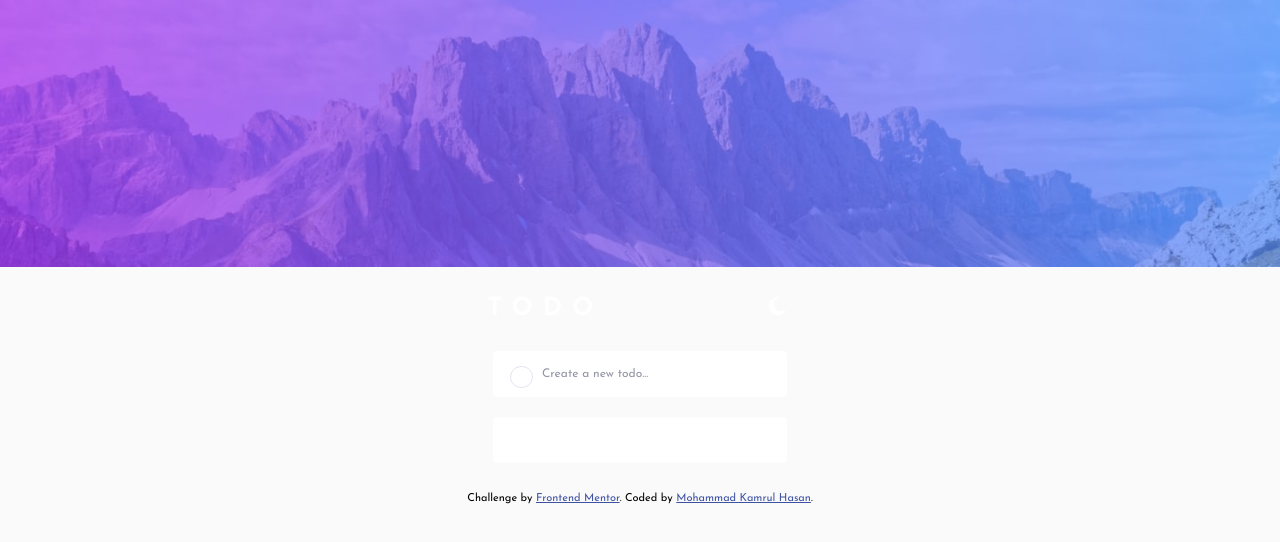
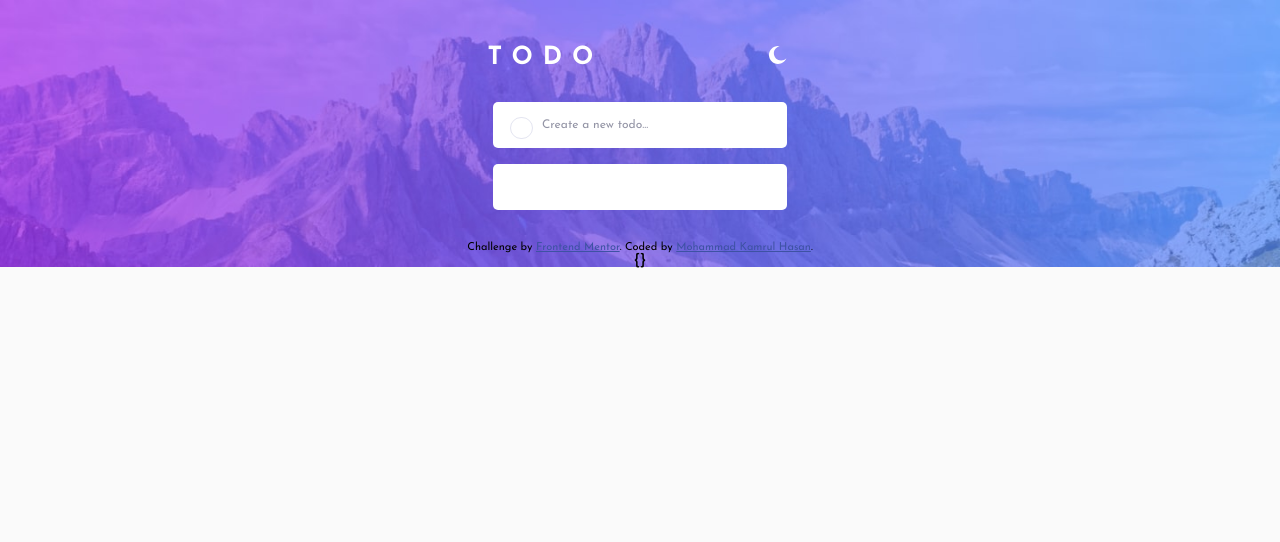
Before and after one commit to Kamrulhasan12345/todo-app-fem, a plain HTML site: page index.html in a window 1280 px wide. Drawn offline with Linux system fonts and the light colour scheme.

Commit message:
Layout edition

```diff
--- a/index.html
+++ b/index.html
@@ -67,4 +67,4 @@
   </div>
   <script src="./scripts/script.js"></script>
 </body>
-</html>
+</html>{}
--- a/styles/style.css
+++ b/styles/style.css
@@ -62,7 +62,7 @@ body{
   width: 100%;
   height: 100vh;
   display: flex;
-  justify-content: space-evenly;
+  justify-content: flex-start;
   align-items: center;
   flex-direction: column;
   font-family: "Josefin Sans", sans-serif;
@@ -73,10 +73,11 @@ body{
 }
 
 .main__app {
+  margin-top: 45px;
   width: 350px;
   display: grid;
   grid-template-rows: repeat(3, auto);
-  row-gap: 30px;
+  row-gap: 32px;
   justify-items: center;
   align-items: center;
 }
@@ -114,7 +115,7 @@ body{
   width: 305px;
   display: grid;
   grid-template-rows: auto auto;
-  row-gap: 10px;
+  row-gap: 8px;
   justify-items: center;
   font-size: 11px;
 }
```
